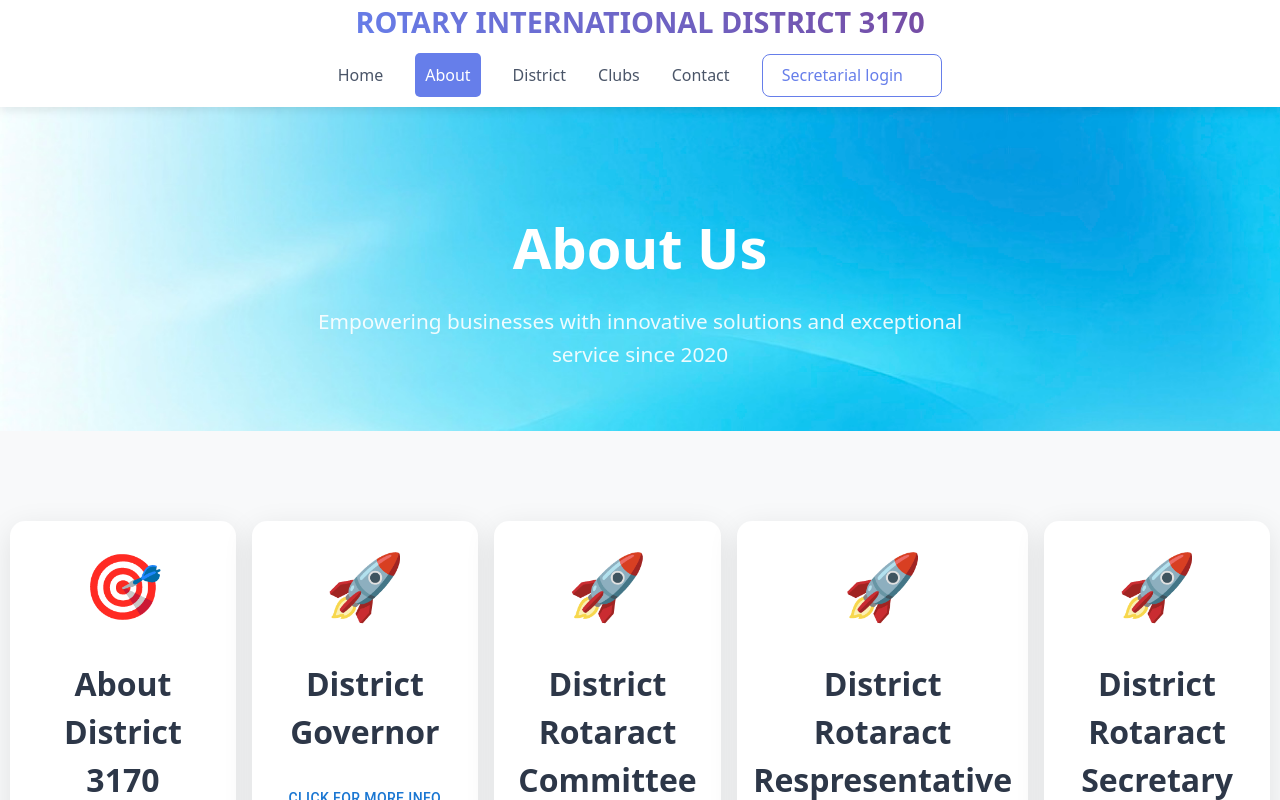
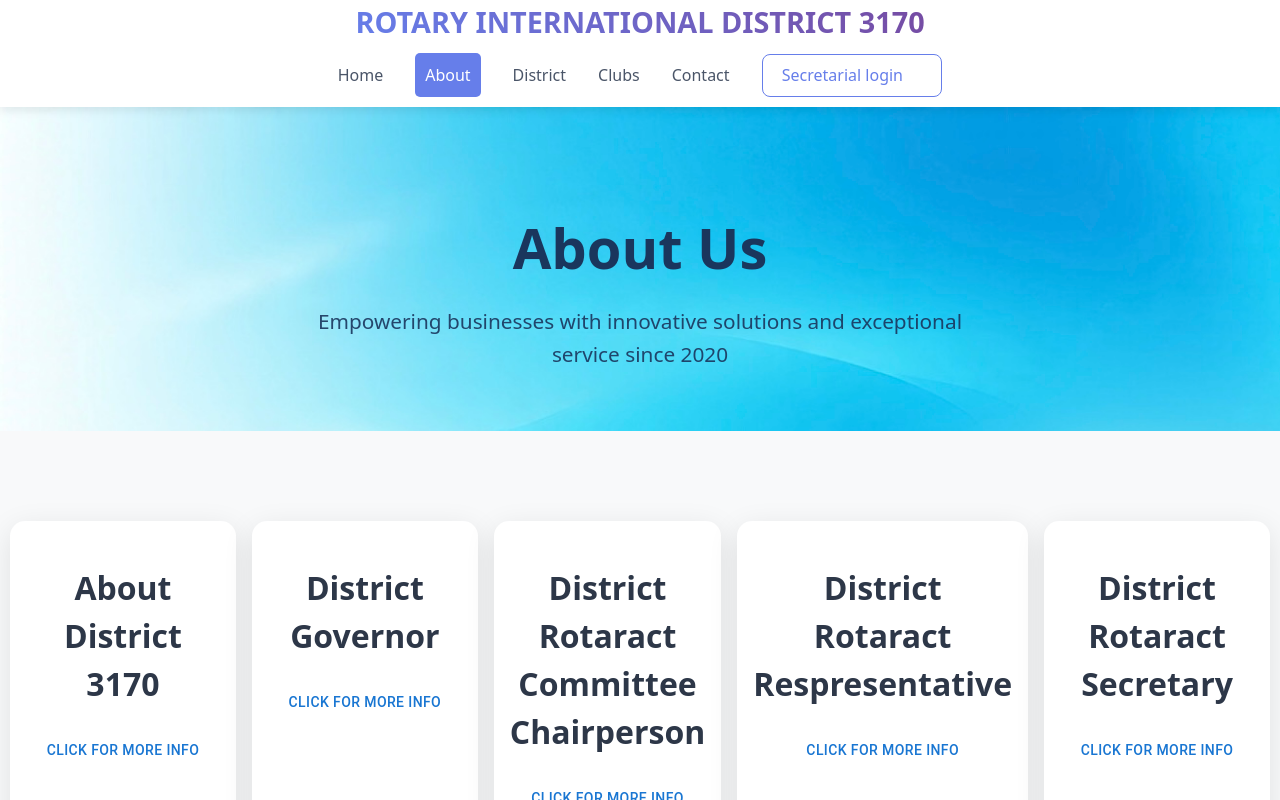
Before and after one commit to rsdevian/RI-District-3170, a React (Vite) app in the folder client/: page /about in a window 1280 px wide. Shown: the top 800 px of the page. Built offline with nearby package versions, Linux system fonts and the light colour scheme; some icons are missing.

Commit message:
updated video and UI

```diff
--- a/client/src/components/About/About.css
+++ b/client/src/components/About/About.css
@@ -28,6 +28,7 @@
     font-weight: 700;
     margin-bottom: 1.5rem;
     line-height: 1.2;
+    color: #1a365d;
 }
 
 .about-hero p {
@@ -36,6 +37,7 @@
     max-width: 700px;
     margin: 0 auto;
     line-height: 1.6;
+    color: #1a365d;
 }
 
 /* Mission & Vision Section */
--- a/client/src/components/About/About.jsx
+++ b/client/src/components/About/About.jsx
@@ -35,7 +35,6 @@
                 <div className='ab-container'>
                     <div className='mission-vision-grid'>
                         <div className='mission-card'>
-                            <div className='card-icon'>🎯</div>
                             <h2>About District 3170</h2>
                             <Button
                                 onClick={() => {
@@ -59,7 +58,6 @@
                             </Button>
                         </div>
                         <div className='vision-card'>
-                            <div className='card-icon'>🚀</div>
                             <h2>District Governor</h2>
                             <Button
                                 onClick={() => {
@@ -76,7 +74,6 @@
                         </div>
 
                         <div className='vision-card'>
-                            <div className='card-icon'>🚀</div>
                             <h2>District Rotaract Committee Chairperson</h2>
                             <Button
                                 onClick={() => {
@@ -101,7 +98,6 @@
                         </div>
 
                         <div className='vision-card'>
-                            <div className='card-icon'>🚀</div>
                             <h2>District Rotaract Respresentative</h2>
                             <Button
                                 onClick={() => {
@@ -126,7 +122,6 @@
                         </div>
 
                         <div className='vision-card'>
-                            <div className='card-icon'>🚀</div>
                             <h2>District Rotaract Secretary</h2>
                             <Button
                                 onClick={() => {
--- a/client/src/components/Clubs/Clubs.css
+++ b/client/src/components/Clubs/Clubs.css
@@ -21,6 +21,7 @@
     color: white;
     padding: 60px 0;
     text-align: center;
+    color: #1a365d;
 }
 
 .about-hero h1 {
@@ -28,6 +29,7 @@
     font-weight: 700;
     margin-bottom: 1.5rem;
     line-height: 1.2;
+    color: #1a365d;
 }
 
 .about-hero p {
--- a/client/src/components/Contact/Contact.css
+++ b/client/src/components/Contact/Contact.css
@@ -18,12 +18,14 @@
     color: white;
     padding: 80px 0;
     text-align: center;
+    color: #1a365d;
 }
 
 .contact-hero h1 {
     font-size: 3rem;
     font-weight: 700;
     margin-bottom: 1rem;
+    color: #1a365d;
 }
 
 .contact-hero p {
--- a/client/src/components/District/District.css
+++ b/client/src/components/District/District.css
@@ -21,6 +21,7 @@
     color: white;
     padding: 60px 0;
     text-align: center;
+    color: #1a365d;
 }
 
 .about-hero h1 {
@@ -28,6 +29,7 @@
     font-weight: 700;
     margin-bottom: 1.5rem;
     line-height: 1.2;
+    color: #1a365d;
 }
 
 .about-hero p {
```
Also changed, not shown: 2 other files (tests, documents, lock files or other folders).
